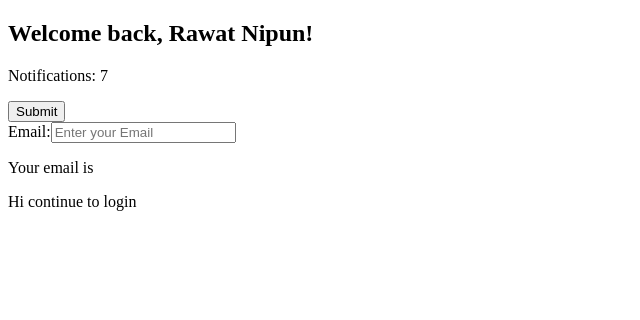
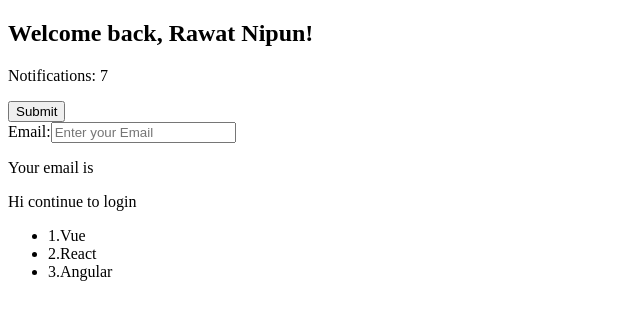
Before and after one commit to NipunShrivats/vueJs_crash, a Vue app: page / in a window 1280 px wide. Shown: the top 320 px of the page, without its empty margins (0-640 px from the left). Built offline with nearby package versions, Linux system fonts and the light colour scheme; the HTML template or start-up script is replaced by a standard one.

Commit message:
loop for

```diff
--- a/src/App.vue
+++ b/src/App.vue
@@ -1,5 +1,6 @@
 <script setup lang="ts">
 import ConditionalRendering from "./ConditionalRendering.vue";
+import Loop from "./Loop.vue";
 import TemplateSyntax from "./TemplateSyntax.vue";
 import VBind from "./VBind.vue";
 import VModel from "./VModel.vue";
@@ -10,6 +11,7 @@ import VModel from "./VModel.vue";
   <VBind />
   <VModel />
   <ConditionalRendering />
+  <Loop />
 </template>
 
 <style scoped></style>
--- /dev/null
+++ b/src/Loop.vue
@@ -0,0 +1,14 @@
+<template>
+  <ul>
+    <li v-for="(course, index) in courses" :key="index">
+      {{ index + 1 }}.{{ course }}
+    </li>
+  </ul>
+  <div></div>
+</template>
+
+<script setup>
+import { ref } from "vue";
+
+const courses = ref(["Vue", "React", "Angular"]);
+</script>
```
